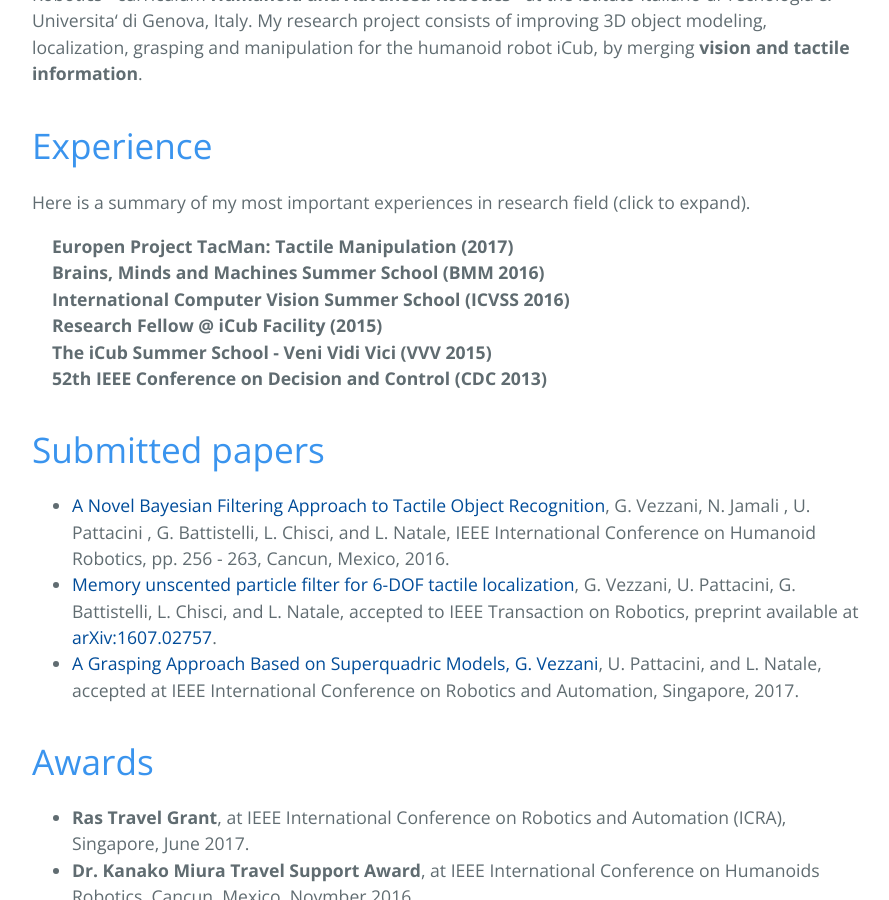
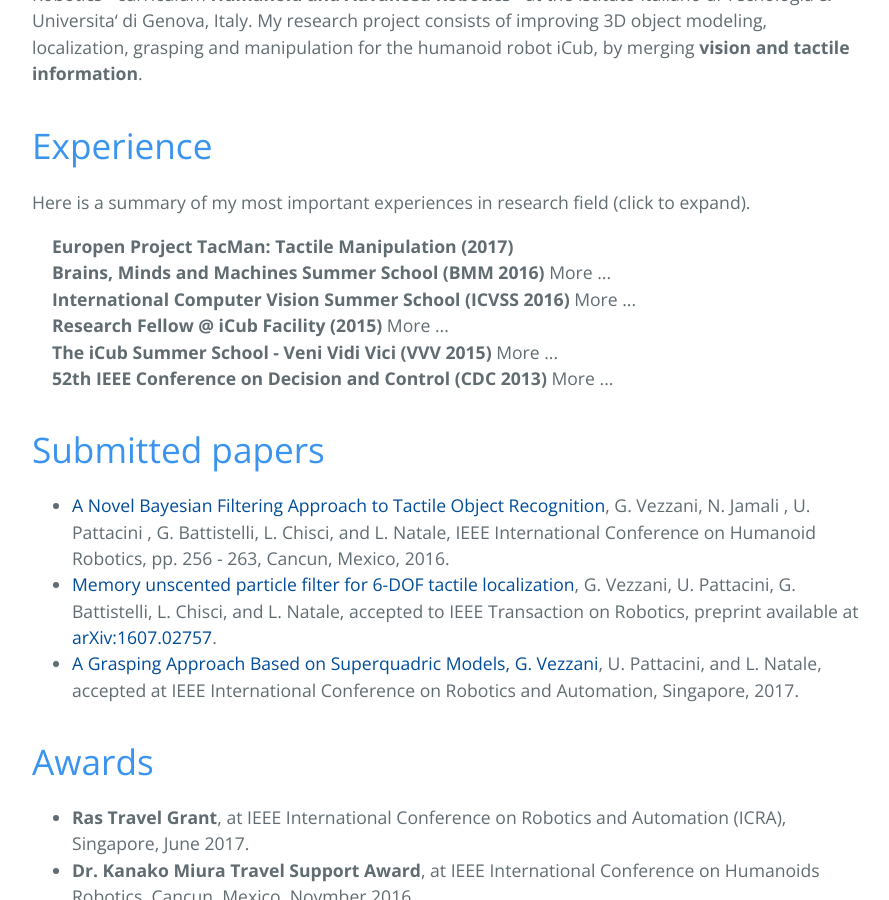
Before and after one commit to giuliavezzani/giuliavezzani_old.github.io, a Jekyll site: the page built from index.md, in a window 1280 px wide and 900 px high, scrolled down 1308 px. Shown: the whole window, without its empty margins (192-1081 px from the left). Built offline with Jekyll 4.4.1, drawn with Linux system fonts in a browser that asks for light colours; our own code applies the rules of GitHub Pages for plain Markdown files.

Commit message:
Update index.md

```diff
--- a/index.md
+++ b/index.md
@@ -46,14 +46,14 @@
 and a novel pipeline in order to make the iCub robot perform the <b>handover task</b>, i.e. transfer an
 object from one hand to the other. Some preliminary <b>videos</b> of the handover task are available here: <a  href="https://www.youtube.com/watch?v=uKxRJYRiFO8">handover no.1</a> and <a href="https://www.youtube.com/watch?v=rc49FZMmR5c">handover no.2</a> </p></details>
  <details style="margin-left: 20px;">
-   <summary> <b>Brains, Minds and Machines Summer School (BMM 2016)</b> </summary>
+   <summary> <b>Brains, Minds and Machines Summer School (BMM 2016)</b> More ... </summary>
    <p style="margin-left: 25px;"> BMM summer school is organized by Harvard Medical School
 September, and Massachusetts Institute of Technology, Woods Hole, Massachusetts, US. An intensive three-week course gives advanced students a “deep end” introduction to the problem
 of intelligence – how the brain produces intelligent behavior and how we may be able to replicate
 intelligence in machines. The summer school selection process is very competitive due to the increasing number of applications and the small number of available positions. In  2016,  30 students have been selected among 300 nearly. The school requires the accomplishment of a 3 week project, for which I implemented an algorithm, capable of <b>detecting and recognize activities in real videos</b>. I achieved my goal by modeling the problem through <b>Hidden Markov Models</b> and by using <b>Bayesian Regression</b> as main approach.</p>
  </details>
  <details style="margin-left: 20px;">
-   <summary>  <b>International Computer Vision Summer School (ICVSS 2016)</b>  </summary>
+   <summary>  <b>International Computer Vision Summer School (ICVSS 2016)</b> More ... </summary>
         <p style="margin-left: 25px;">The International Computer Vision Summer School is organized by University
 of Cambridge and University of Catania,  Italy.
 The tenth edition of ICVSS  provided both an
@@ -63,17 +63,17 @@
 well as examples of their successful commercialisation. (Selected students: 150/396.)</p>
  </details>
  <details style="margin-left: 20px;">
-   <summary>  <b>Research Fellow @ iCub Facility (2015)</b>  </summary>
+   <summary>  <b>Research Fellow @ iCub Facility (2015)</b> More ... </summary>
         <p style="margin-left: 25px;">I have partnered with the Italian Institute of Technology during my <b>M.Sc. thesis</b>, about  6D object tactile localization, i.e. the problem to estimate the 6-DOF pose of a tridimensional
 object, whose model is known,  by using the tactile measurements collected with the robot iCub.</p>
 </details>
 <details style="margin-left: 20px;">
-  <summary>  <b>The iCub Summer School - Veni Vidi Vici (VVV 2015)</b> </summary>
+  <summary>  <b>The iCub Summer School - Veni Vidi Vici (VVV 2015)</b> More ...</summary>
        <p style="margin-left: 25px;">The school focused on humanoid robotics, with the goal to foster collaboration on robot software
 across the boundaries and lifetimes of specific platforms and projects.</p>
 </details>
 <details style="margin-left: 20px;">
-   <summary>  <b>52th IEEE Conference on Decision and Control (CDC 2013)</b>  </summary>
+   <summary>  <b>52th IEEE Conference on Decision and Control (CDC 2013)</b> More ...  </summary>
         <p style="margin-left: 25px;">During my M.Sc course I joined the IEEE Conference on Decision and Control as a Crew Member. The CDC is recognized as the premier scientific and engineering conference dedicated to the
 advancement of the theory and practice of systems and control.</p>
 </details>
```
